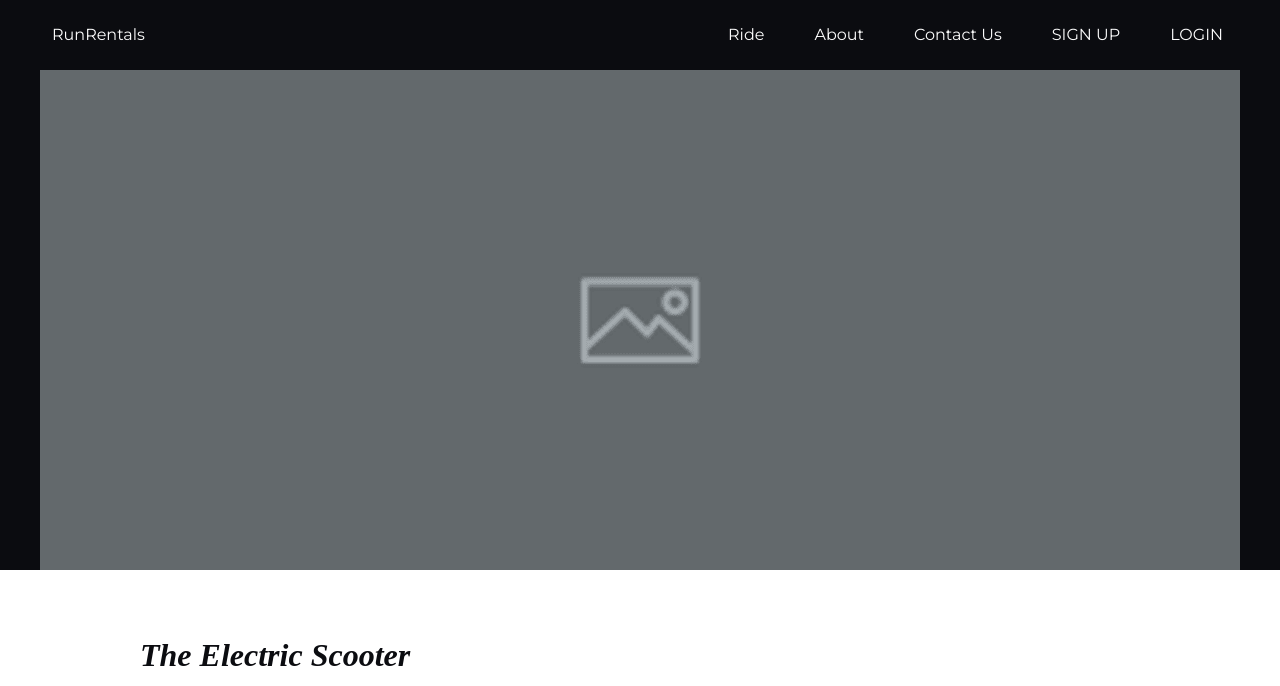
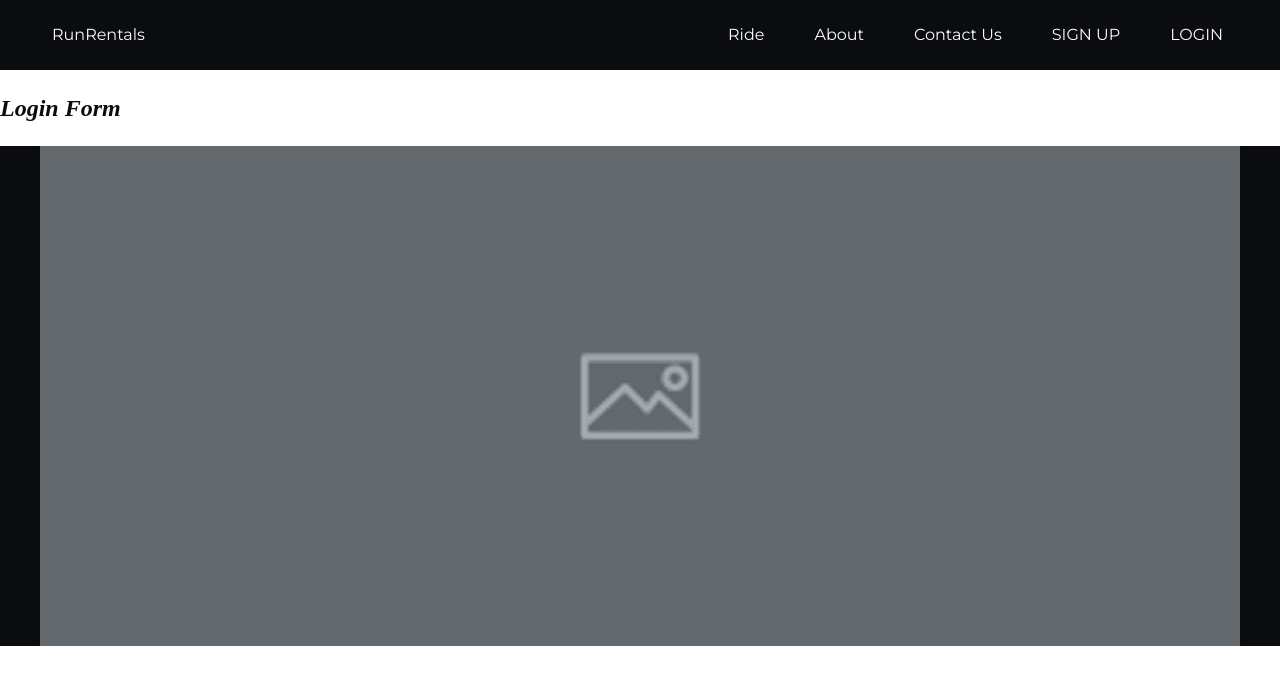
Before and after one commit to Aranarora/DGL123-Project-Aran-Arora, a PHP site: page / in a window 1280 px wide. Shown: the top 686 px of the page. Run offline with PHP 8.4, Linux system fonts and the light colour scheme; some web fonts are replaced.

Commit message:
Create login form for login with login form heading

```diff
--- a/views/partials/nav.php
+++ b/views/partials/nav.php
@@ -16,5 +16,16 @@
             </li>
             </ul>
         </nav>
+         <!-- https://codepen.io/colorlib/pen/rxddKy -->
+
+      <div class="login-page">
+
+      <div class="form">
+      <h2>Login Form</h2>
+        <form class="login-form">
+
+        </form>
+        </div>
+      </div>
 
 </header>
```
